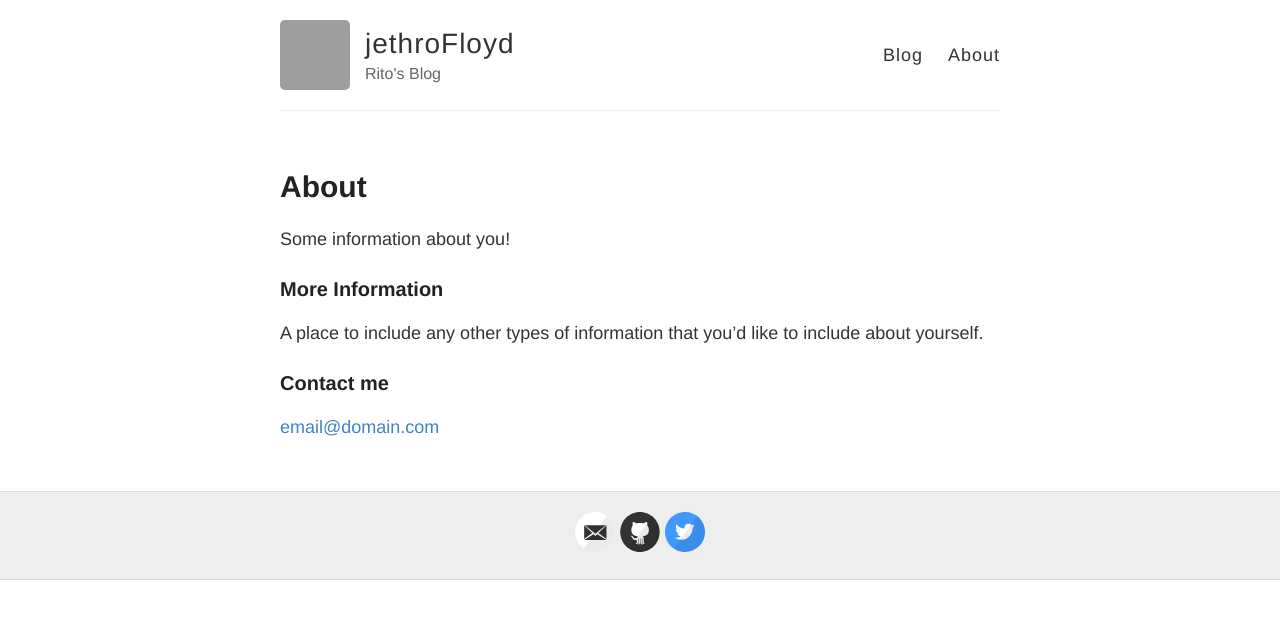
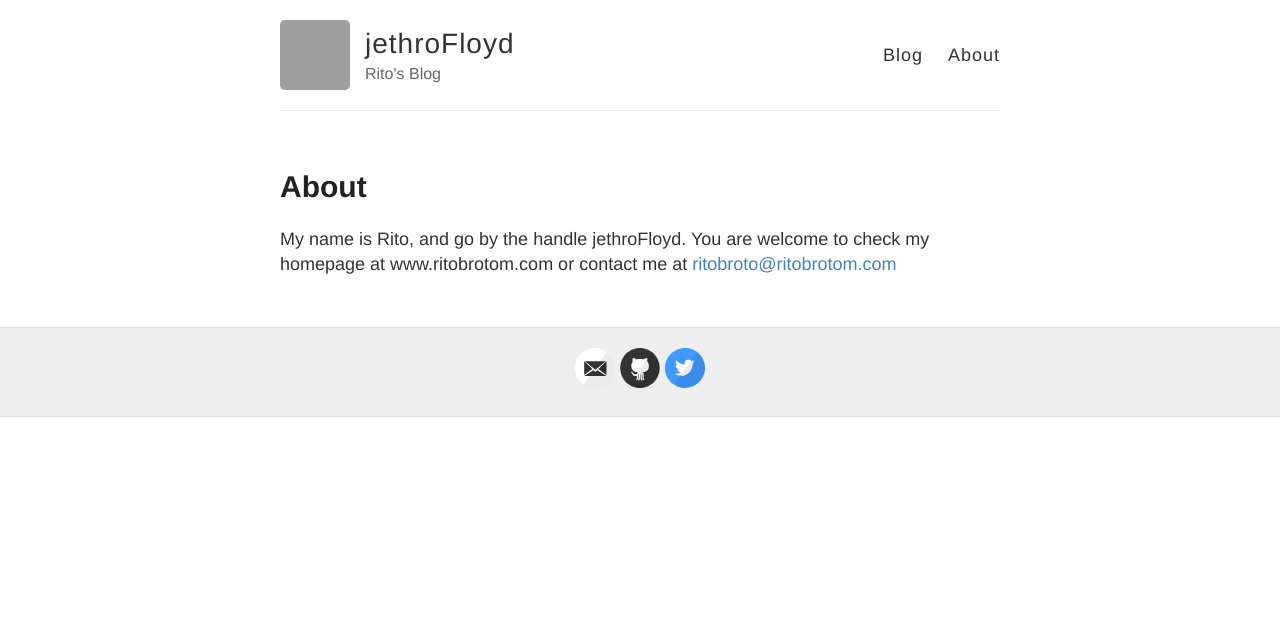
Before and after one commit to jethroFloyd/blog, a Jekyll site: the page built from about.md, in a window 1280 px wide. Shown: the top 619 px of the page. Built offline with Jekyll 4.4.1, drawn with Linux system fonts in a browser that asks for light colours; Markdown is read by kramdown in place of the engine named in the settings; grey boxes are pictures that could not be loaded.

Commit message:
setup completed.

```diff
--- a/about.md
+++ b/about.md
@@ -4,12 +4,6 @@ title: About
 permalink: /about/
 ---
 
-Some information about you!
-
-### More Information
-
-A place to include any other types of information that you'd like to include about yourself.
-
-### Contact me
-
-[email@domain.com](mailto:email@domain.com)
+My name is Rito, and go by the handle jethroFloyd.
+You are welcome to check my homepage at www.ritobrotom.com or contact me at
+[ritobroto@ritobrotom.com](mailto:ritobroto[at]ritobrotom[dot]com)
```
Also changed, not shown: _posts/2016-1-3-Hello-World.md (+3 -1 lines), images/config.png (deleted), images/first-post.png (deleted), images/jekyll-logo.png (deleted), images/jekyll-now-theme-screenshot.jpg (deleted), images/step1.gif (deleted).
